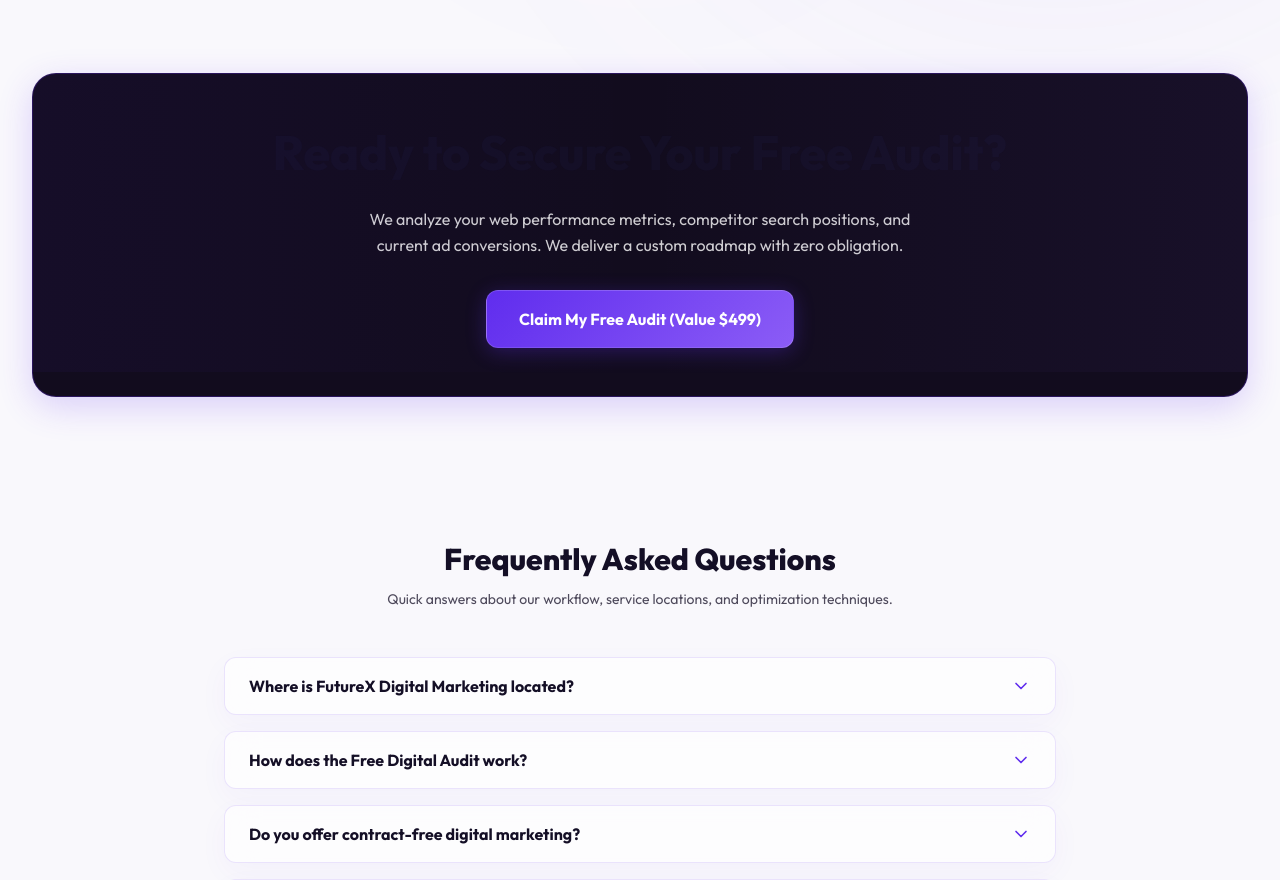
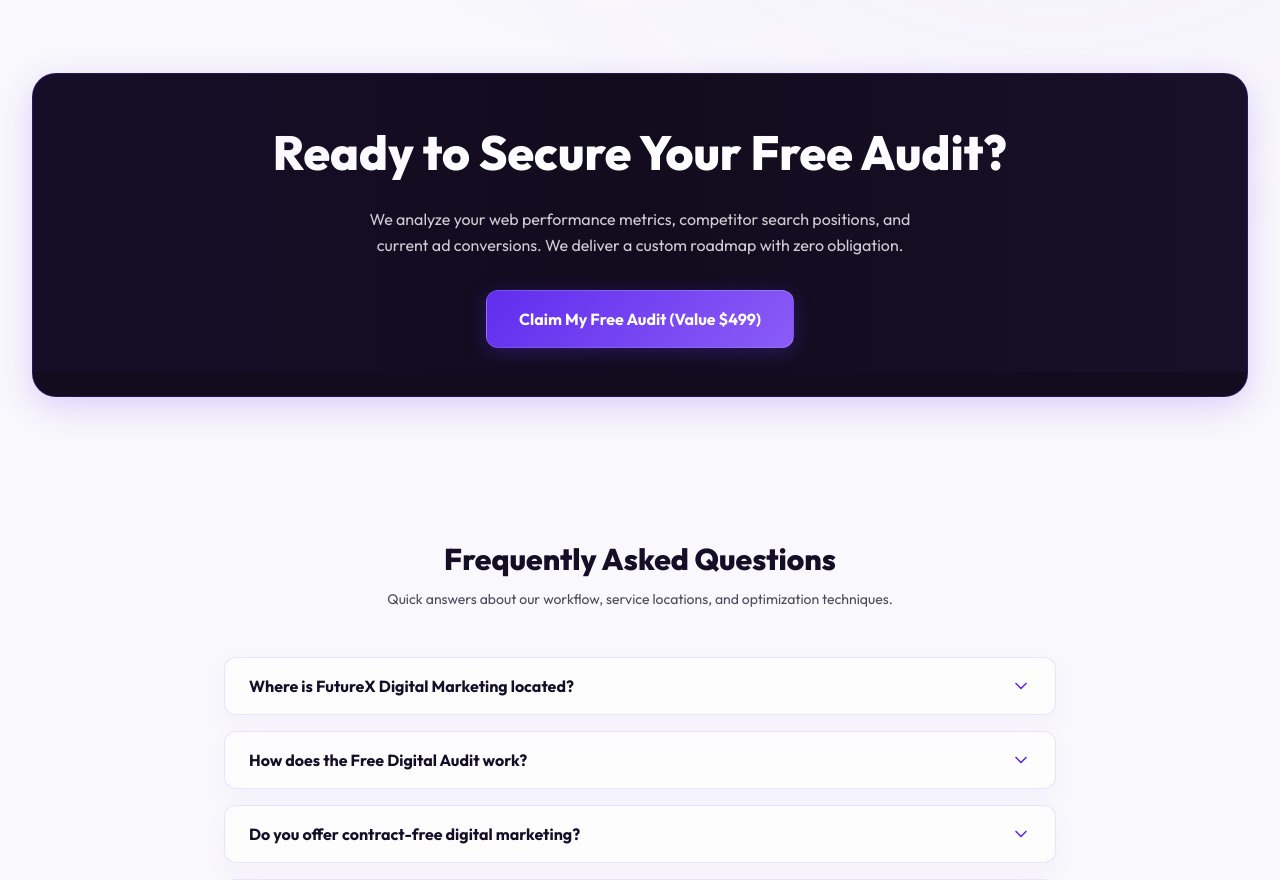
Before and after one commit to Eshbanoliver/futurexwebsite, a Next.js app: page / in a window 1280 px wide. Shown: the part 4500-5380 px from the top of the page. Built offline with nearby package versions, Linux system fonts and the light colour scheme.

Commit message:
fix: resolve CTA text visibility overlap against dark CTA backgrounds and specify glow-btn-primary white text color

```diff
--- a/src/app/globals.css
+++ b/src/app/globals.css
@@ -67,9 +67,9 @@ body {
   scroll-behavior: smooth;
 }
 
-/* Ensure headings default to dark text color in light theme */
+/* Ensure headings default to dark text color in light theme, but inherit custom parent overrides */
 h1, h2, h3, h4, h5, h6 {
-  color: var(--foreground);
+  color: inherit;
 }
 
 /* Scrollbar styling */
@@ -136,6 +136,7 @@ h1, h2, h3, h4, h5, h6 {
   background: linear-gradient(135deg, #602dee 0%, #8b5cf6 100%);
   border: 1px solid rgba(255, 255, 255, 0.15);
   box-shadow: 0 4px 20px rgba(96, 45, 238, 0.3);
+  color: #ffffff !important;
   transition: all 0.3s cubic-bezier(0.4, 0, 0.2, 1);
 }
 .glow-btn-primary:hover {
```
